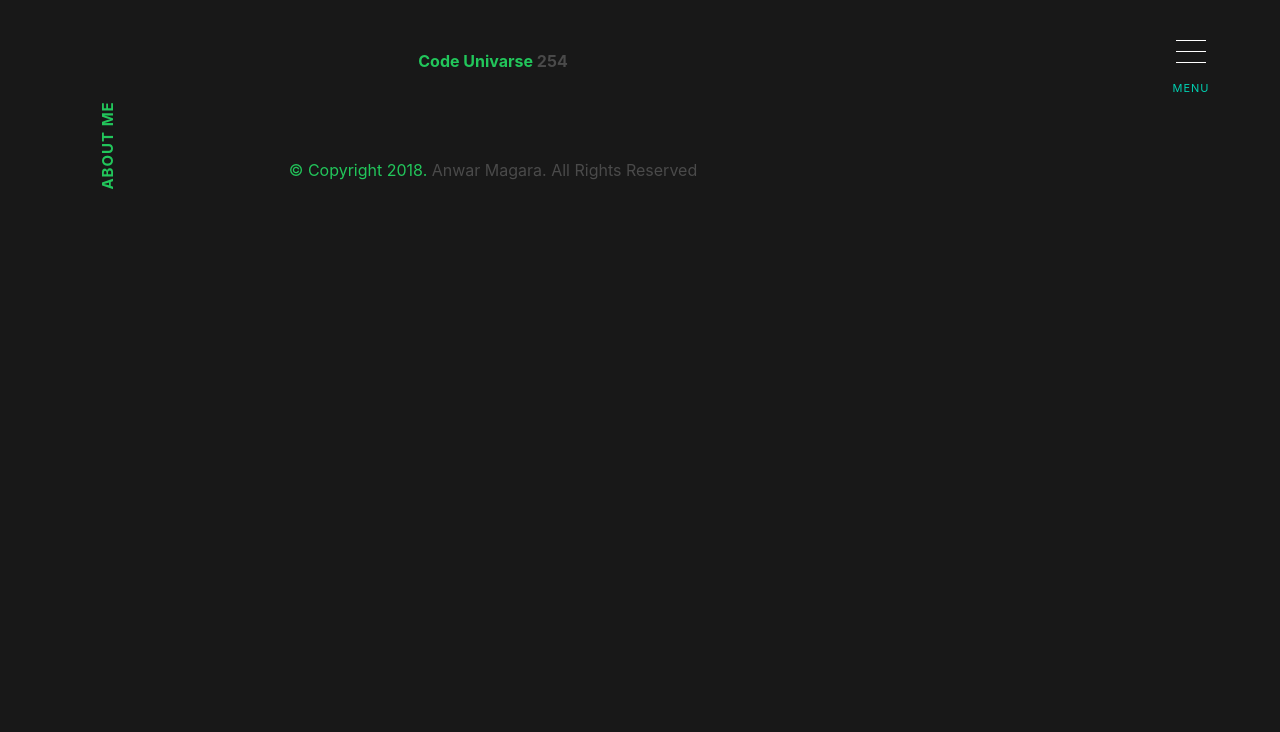
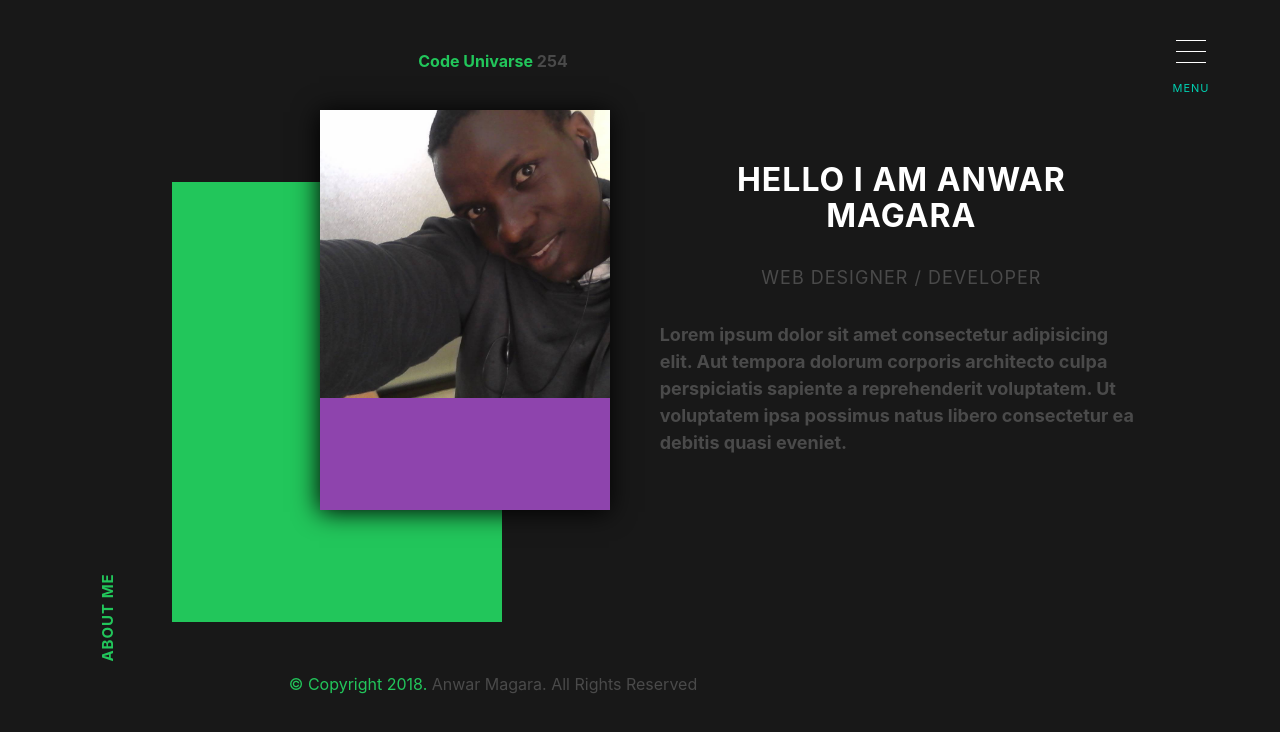
Before and after one commit to sadatt254/AnwarSadatt254, a React (Create React App) app: page /About in a window 1280 px wide. Shown: the top 732 px of the page. Built offline with nearby package versions, Linux system fonts and the light colour scheme.

Commit message:
about page complete

```diff
--- a/src/components/pages/About.js
+++ b/src/components/pages/About.js
@@ -1,4 +1,5 @@
 import React, { Component } from 'react';
+import AvatarCard from '../partials/Avatars';
 
 class About extends Component {
   render() {
@@ -6,9 +7,20 @@ class About extends Component {
       <div className="about-component app-content">
         <div className="columns">
           <div className="column">
-            <avatar />
+            <AvatarCard
+              avatarImg={require("../../images/14446071_1175636312501729_2826977849243634336_n.jpg")}
+              alternative="about avatar"/>
           </div>
-          <div className="column"></div>
+          <div className="column">
+            <div className="about-content">
+              <div className="heading">
+                <h1 className="title am-center am-bold white">hello i am anwar magara</h1>
+                <p className="am-center">web designer / developer</p>
+              </div>
+            </div>
+            <p className="am-bold">Lorem ipsum dolor sit amet consectetur adipisicing elit. Aut tempora dolorum corporis architecto culpa perspiciatis sapiente a reprehenderit voluptatem. Ut voluptatem ipsa possimus natus libero consectetur ea debitis quasi eveniet.</p>
+
+          </div>
         </div>
       </div>
     );
--- a/src/components/partials/Avatars.js
+++ b/src/components/partials/Avatars.js
@@ -0,0 +1,16 @@
+import React from 'react';
+
+const AvatarCard = (props) =>{
+    return(
+        <div className="avatar-card">
+            <div className="left"></div>
+            <div className="right">
+                <img
+                    src={props.avatarImg}
+                    alt={props.alternative}/>
+            </div>
+        </div>
+    );
+}
+
+export default AvatarCard;
--- a/src/styles/app.css
+++ b/src/styles/app.css
@@ -3,6 +3,8 @@
     --white: #ffffff;
     --color: #22c65b;
     --background-color: #181818;
+    --text-color: #4a4a4a;
+    --purple: #8e44ad;
     --container: 90%;
     --landing-avatar: url('../images/LandingPage.jpg');
     --about-avatar: url('../images/14446071_1175636312501729_2826977849243634336_n.jpg');
@@ -106,3 +108,41 @@ header .menu-toggle .am-menu-toggle .am-menu-title{
 header .menu-toggle a .am-menu-toggle .am-menu-title p{
     color: var(--white)!important;
 }
+body .about-component .avatar-card{
+    padding: 20px;
+    display: flex;
+    align-items: center;
+}
+body .about-component .avatar-card .left{
+    width: 330px;
+    height: 440px;
+    background-color: var(--color);
+    display: flex;
+    padding: 20px;
+}
+body .about-component .avatar-card .right {
+    width: 290px;
+    height: 400px;
+    background-color: var(--purple);
+    position: absolute;
+    left: 175px;
+    top: 110px;
+    box-shadow: -1px 2px 24px var(--black);
+    -webkit-transform: translateX(-50%);
+    -ms-transform: translateX(-50%);
+    transform: translateX(50%);
+}
+body .about-component .avatar-card .right img{
+    object-fit: cover;
+}
+body .about-component a{
+    width: 30%;
+    margin: 0 auto;
+    color:var(--text-color);
+    /* text-align: center; */
+    padding: 20px 0;
+}
+body .about-component p{
+    margin: 30px 0;
+    font-size: 18px;
+}
--- a/src/styles/master.css
+++ b/src/styles/master.css
@@ -9,11 +9,22 @@
     background-color: var(--background-color);
     padding: 0;
 }
+.white{
+    color: #ffffff;
+}
 .main-content{
     margin-bottom: 20px;
 }
+.link_btn{
+    padding: 20px;
+    border: 1px solid #4a4a4a;
+    border-radius: 30px;
+}
 .app-content, .page-id{
     display: inline-block;
+}
+.app-content{
+    margin: 30px auto;
 }
 .page-id h1{
     font-size: 15px;
```
